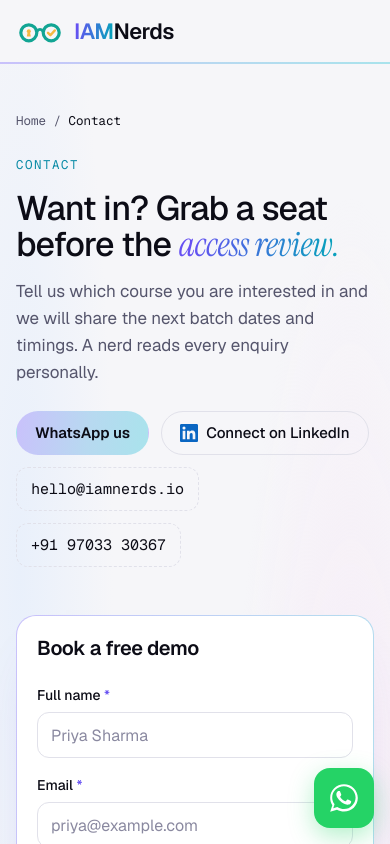
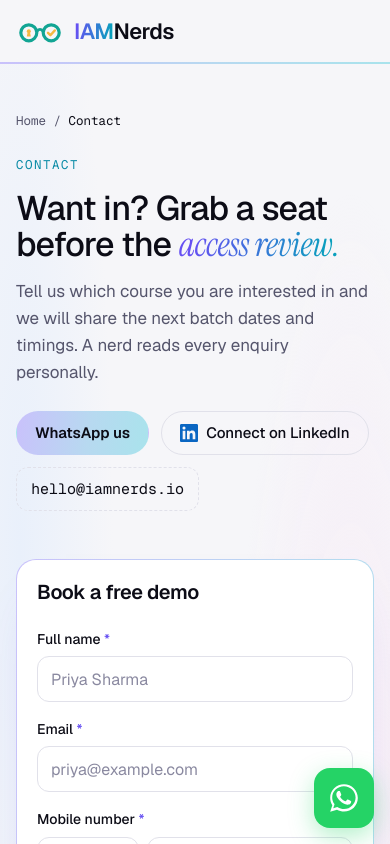
Before and after one commit to arku1812/IAMNerds, a Next.js app in the folder iamnerds-next/: page /contact in a window 390 px wide. Shown: the top 844 px of the page. Built offline with nearby package versions, Linux system fonts and the light colour scheme.

Commit message:
Contact: stop displaying the mobile number

```diff
--- a/iamnerds-next/pages/contact.js
+++ b/iamnerds-next/pages/contact.js
@@ -1,7 +1,7 @@
 import { useRouter } from 'next/router';
 import { Seo, Crumbs } from '../lib/Layout';
 import ContactForm, { countryList } from '../lib/ContactForm';
-import { COURSES, EMAIL, ENQUIRY_TYPES, SITE, WHATSAPP, WHATSAPP_DISPLAY } from '../lib/data';
+import { COURSES, EMAIL, ENQUIRY_TYPES, SITE, WHATSAPP } from '../lib/data';
 import { LinkedInButton } from '../lib/Showcase';
 
 export default function Contact({ countries }) {
@@ -27,7 +27,6 @@ export default function Contact({ countries }) {
               <a className="btn primary" href={`https://wa.me/${WHATSAPP}`} target="_blank" rel="noopener noreferrer">WhatsApp us</a>
               <LinkedInButton />
               <a className="email" href={`mailto:${EMAIL}`}>{EMAIL}</a>
-              <a className="email allow-copy" href={`https://wa.me/${WHATSAPP}`} target="_blank" rel="noopener noreferrer" aria-label={`WhatsApp ${WHATSAPP_DISPLAY}`}>{WHATSAPP_DISPLAY}</a>
             </div>
           </div>
           <ContactForm key={pre + type} countries={countries} defaultCourse={pre} defaultType={type} />
```
